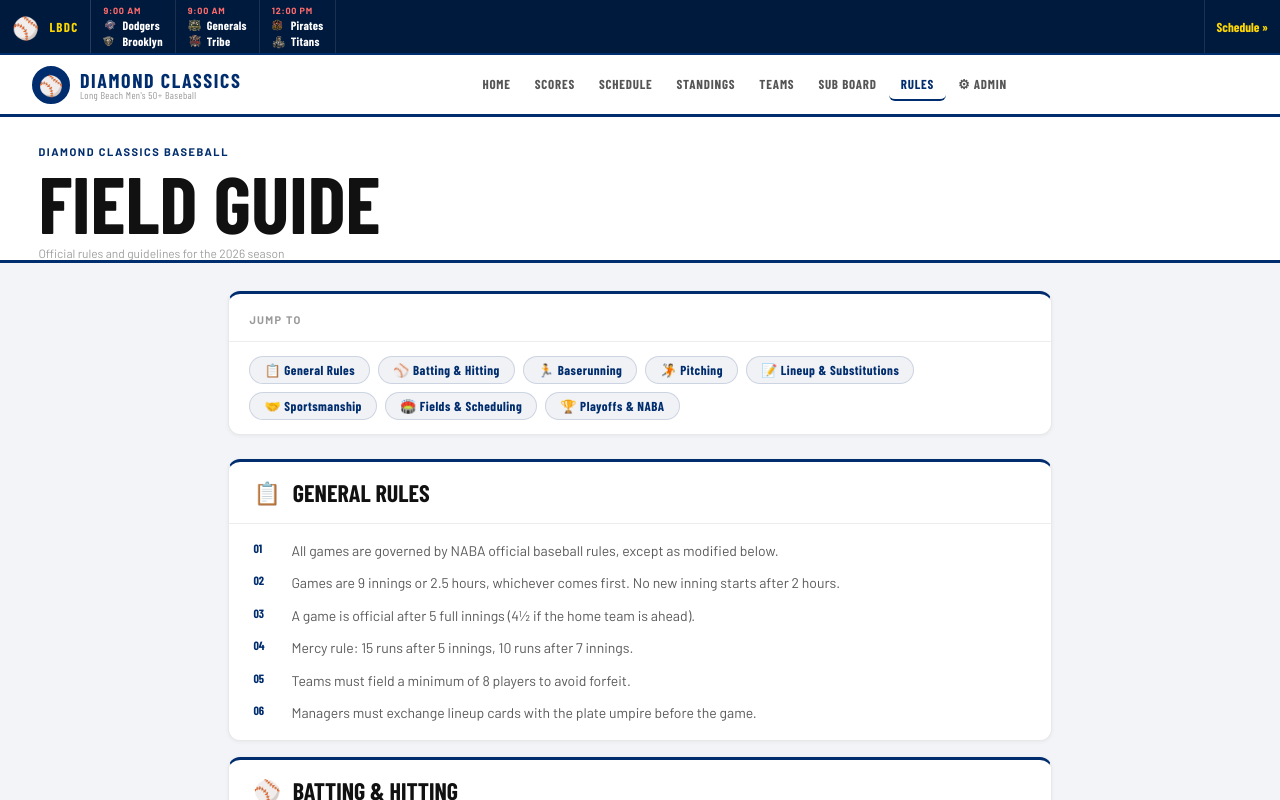
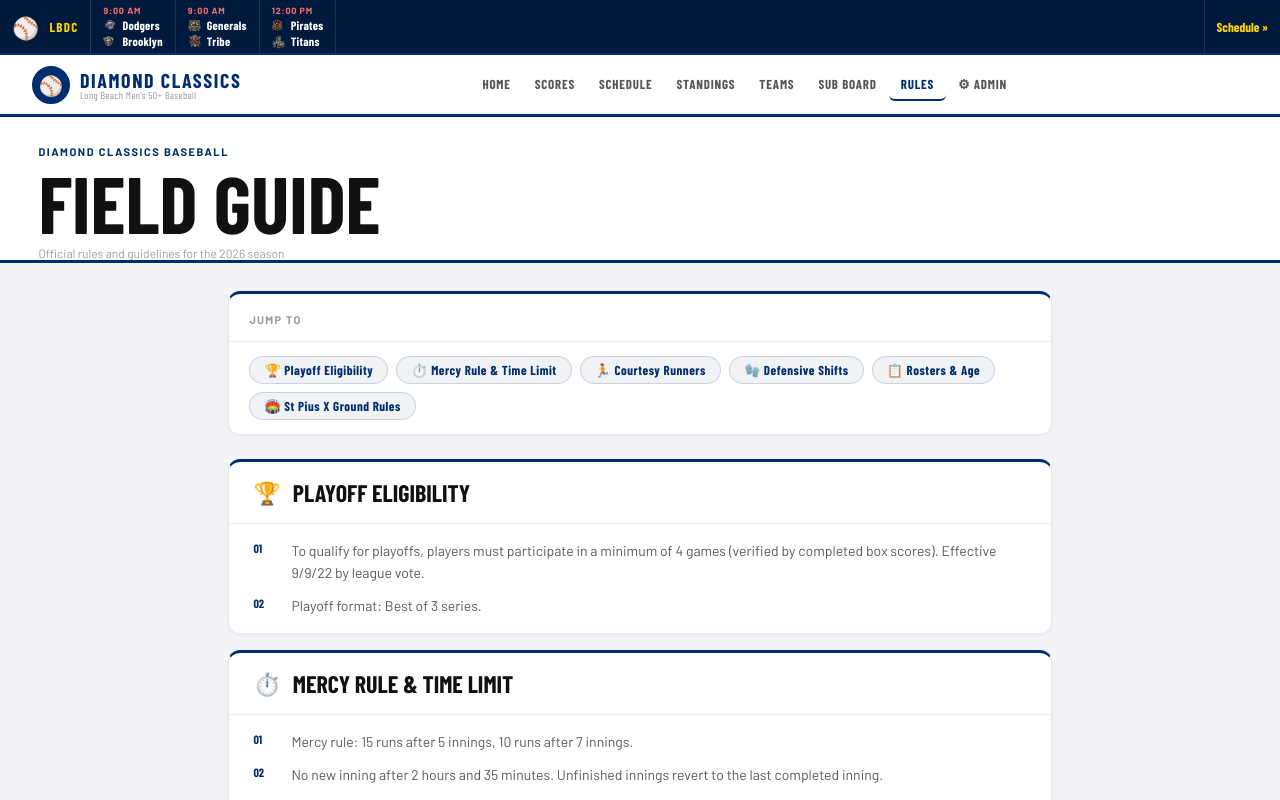
Before and after one commit to ExploringDoor/Long-Beach-Men-s-Baseball, a React (Vite) app: page / in a window 1280 px wide. Both pictures are taken after a click on the button "RULES". Shown: the top 800 px of the page. Built offline with nearby package versions, Linux system fonts and the light colour scheme; a web font is replaced by a local one.

Commit message:
Update App.jsx

```diff
--- a/src/App.jsx
+++ b/src/App.jsx
@@ -172,62 +172,40 @@ const SCHED = [
 ];
 
 const RULES_DATA = [
-  {section:"General Rules",icon:"📋",items:[
-    "All games are governed by NABA official baseball rules, except as modified below.",
-    "Games are 9 innings or 2.5 hours, whichever comes first. No new inning starts after 2 hours.",
-    "A game is official after 5 full innings (4½ if the home team is ahead).",
+  {section:"Playoff Eligibility",icon:"🏆",items:[
+    "To qualify for playoffs, players must participate in a minimum of 4 games (verified by completed box scores). Effective 9/9/22 by league vote.",
+    "Playoff format: Best of 3 series.",
+  ]},
+  {section:"Mercy Rule & Time Limit",icon:"⏱️",items:[
     "Mercy rule: 15 runs after 5 innings, 10 runs after 7 innings.",
-    "Teams must field a minimum of 8 players to avoid forfeit.",
-    "Managers must exchange lineup cards with the plate umpire before the game.",
+    "No new inning after 2 hours and 35 minutes. Unfinished innings revert to the last completed inning.",
+    "Field rentals are in 3-hour blocks — hustle in and out.",
+    "5 pitch warmups between innings.",
   ]},
-  {section:"Batting & Hitting",icon:"⚾",items:[
-    "A standard 9-inch hardball is used for all games.",
-    "Standard strike zone applies — umpire's discretion.",
-    "Each batter starts with a 0-0 count.",
-    "Batting helmets are mandatory for all batters and base runners.",
-    "Designated Hitter (DH) is permitted.",
+  {section:"Courtesy Runners",icon:"🏃",items:[
+    "Teams MAY designate up to 3 Courtesy Runners (Non Runners), including the Catcher with 2 outs.",
+    "Courtesy Runners must be the LAST RECORDED OUT. If the last recorded out is a Non Runner, then the previous recorded out shall run.",
+    "There is no limit to the number of times the last recorded out can run.",
+    "Courtesy Runners running for Non Runners MAY NOT STEAL (including for the Catcher).",
+    "Courtesy Runners shall not be held on at first base. The runner may take a normal lead but must wait for the ball to: 1) Be hit, 2) Strike the ground, or 3) Be caught by the catcher — BEFORE advancing.",
+    "Any attempt to pick off a Courtesy Runner at 1B only will result in the liberation of the runner, making them eligible to now steal bases.",
+    "Penalty for a Courtesy Runner otherwise attempting to steal (not advancing on a wild pitch/passed ball) will result in an OUT.",
+    "Non Runners designated before the START of the game shall not be thrown out at first base from the outfield on a batted ball. Force plays are in effect.",
   ]},
-  {section:"Baserunning",icon:"🏃",items:[
-    "Leading off and stealing bases are permitted.",
-    "Runners may advance on wild pitches and passed balls.",
-    "Courtesy runners are permitted once per inning per team — the runner must be the last recorded out.",
-    "Double bag (orange) is in use at first base — batters use the orange bag, fielders use the white bag.",
-    "Sliding is permitted and encouraged at all bases except first.",
+  {section:"Defensive Shifts",icon:"🧤",items:[
+    "Infielders must remain on the infield at the time of the pitch.",
+    "Infielders may range into the outfield to make any play they are able to.",
   ]},
-  {section:"Pitching",icon:"🤾",items:[
-    "All pitching is conventional baseball pitching — overhand or sidearm.",
-    "Pitchers must keep one foot on the rubber until the ball is released.",
-    "There is no pitch count limit in regular season play.",
-    "Intentional walks: the pitcher may announce an intentional walk without throwing pitches.",
-    "Balks are enforced per NABA rules.",
+  {section:"Rosters & Age",icon:"📋",items:[
+    "There is no limit to the number of players a team can roster.",
+    "Age limits: Each team is permitted to carry up to 3 players who are 45 years of age and up.",
+    "Those 3 players aged 45+ are NOT permitted to pitch.",
   ]},
-  {section:"Lineup & Substitutions",icon:"📝",items:[
-    "Teams may bat 9 or 10 players (with EH) and use free defensive substitution.",
-    "Once a player is removed from the batting order, they may not re-enter.",
-    "Injured player: if no substitute is available, that spot is skipped (no automatic out).",
-    "Teams may use a continuous batting order — all present players bat.",
-  ]},
-  {section:"Sportsmanship",icon:"🤝",items:[
-    "Umpire decisions are final. Arguing balls and strikes results in a warning, then ejection.",
-    "Verbal abuse of umpires, opposing players, or spectators results in immediate ejection.",
-    "Ejected players must leave the field and surrounding area.",
-    "Alcohol is not permitted on or near the playing field.",
-    "Diamond Classics emphasizes sportsmanship, competition, and community. Respect all opponents.",
-  ]},
-  {section:"Fields & Scheduling",icon:"🏟️",items:[
-    "Home team is responsible for field preparation (dragging baselines, bases, chalk if needed).",
-    "In case of rain, the league coordinator will notify managers by 7:00 AM on game day.",
-    "Rainouts will be rescheduled at the discretion of the league coordinator.",
-    "Games cannot be rescheduled by teams unilaterally — contact the league coordinator.",
-    "Fields: Clark Field (Long Beach), Fromhold Field (San Pedro), St Pius X (Downey).",
-  ]},
-  {section:"Playoffs & NABA",icon:"🏆",items:[
-    "Top teams from each division qualify for end-of-season playoffs.",
-    "Playoff seeding is determined by win percentage, then run differential.",
-    "Ties broken by: 1) head-to-head record, 2) run differential, 3) coin flip.",
-    "All playoff games must be played to completion — no time limit.",
-    "League is affiliated with NABA — eligible teams may enter NABA regional and World Series events.",
-    "Playoff rosters are frozen one week before playoff start.",
+  {section:"St Pius X Ground Rules",icon:"🏟️",items:[
+    "The home run line appears deceiving. From left field, the yellow marker is actually behind the screen — balls striking the netting is a HOME RUN.",
+    "Please keep the dugout fences closed to keep more balls in play (this applies also to the softball field in center field).",
+    "Restrooms are located down the left field line.",
+    "Parking is off Consuelo Street (behind the church at the end of the street).",
   ]},
 ];
 
@@ -981,7 +959,7 @@ function RulesPage() {
           ))}
         </div>
         <div style={{marginTop:20,background:"#fff",border:"1px solid rgba(0,0,0,0.09)",borderRadius:10,padding:"14px 20px",textAlign:"center",fontSize:13,color:"rgba(0,0,0,0.4)"}}>
-          Questions? Contact the league coordinator · Rules subject to change by league vote.
+          Questions? Contact Daniel Gutierrez, Diamond Classics Founder · Rules subject to change by league vote.
         </div>
       </div>
     </div>
```
